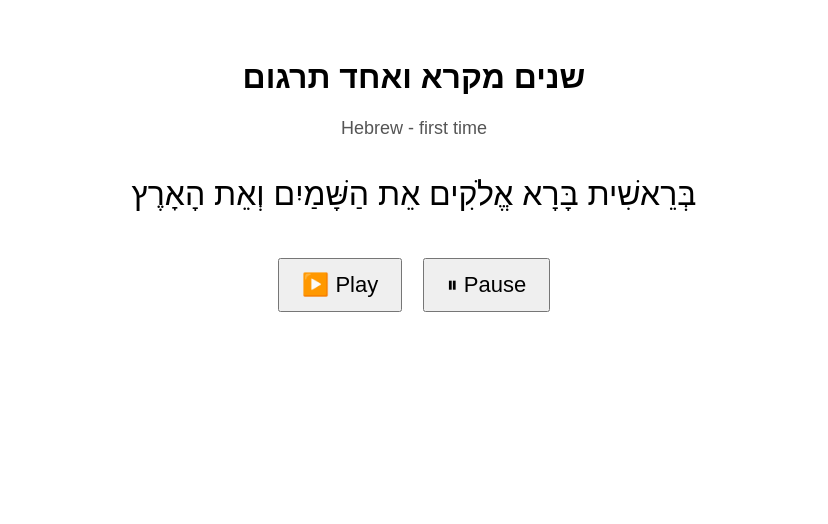
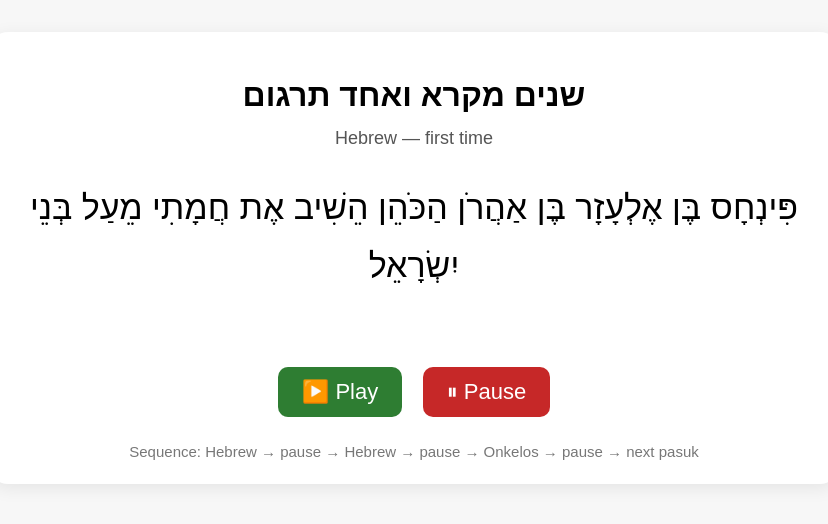
Before and after one commit to yaakovlyons-ai/shnayim-mikra, a plain HTML site: page index.html in a window 1280 px wide. Both pictures are taken after a click on the button "▶️ Play". Shown: the whole page, without its empty margins (226-1054 px from the left). Drawn offline with Linux system fonts and the light colour scheme.

Commit message:
Update index.html

```diff
--- a/index.html
+++ b/index.html
@@ -1,54 +1,130 @@
 <!DOCTYPE html>
-<html>
+<html lang="en">
 <head>
-  <meta charset="UTF-8">
+  <meta charset="UTF-8" />
+  <meta name="viewport" content="width=device-width, initial-scale=1.0" />
   <title>Shnayim Mikra</title>
+
   <style>
-    body { font-family: Arial; text-align: center; padding: 30px; }
-    button { font-size: 22px; padding: 12px 22px; margin: 8px; }
-    #text { font-size: 32px; direction: rtl; margin: 30px; line-height: 1.6; }
-    #status { font-size: 18px; color: #555; }
+    body {
+      font-family: Arial, sans-serif;
+      text-align: center;
+      padding: 24px;
+      background: #f7f7f7;
+    }
+
+    .card {
+      max-width: 800px;
+      margin: auto;
+      background: white;
+      padding: 24px;
+      border-radius: 18px;
+      box-shadow: 0 4px 18px rgba(0,0,0,0.08);
+    }
+
+    h1 {
+      margin-bottom: 8px;
+    }
+
+    #status {
+      font-size: 18px;
+      color: #555;
+      margin: 14px 0;
+    }
+
+    #text {
+      font-size: 34px;
+      direction: rtl;
+      line-height: 1.7;
+      margin: 30px 0;
+      min-height: 150px;
+    }
+
+    button {
+      font-size: 22px;
+      padding: 12px 24px;
+      margin: 8px;
+      border-radius: 10px;
+      border: none;
+      cursor: pointer;
+    }
+
+    .play {
+      background: #2e7d32;
+      color: white;
+    }
+
+    .pause {
+      background: #c62828;
+      color: white;
+    }
+
+    .small {
+      font-size: 15px;
+      color: #777;
+      margin-top: 18px;
+    }
   </style>
 </head>
+
 <body>
+  <div class="card">
+    <h1>שנים מקרא ואחד תרגום</h1>
+    <div id="status">Ready — Parshas Pinchas</div>
 
-  <h1>שנים מקרא ואחד תרגום</h1>
+    <div id="text">
+      פִּינְחָס בֶּן אֶלְעָזָר בֶּן אַהֲרֹן הַכֹּהֵן
+    </div>
 
-  <div id="status">Ready</div>
+    <button class="play" onclick="start()">▶️ Play</button>
+    <button class="pause" onclick="pausePlayer()">⏸ Pause</button>
 
-  <div id="text">בְּרֵאשִׁית בָּרָא אֱלֹקִים אֵת הַשָּׁמַיִם וְאֵת הָאָרֶץ</div>
-
-  <button onclick="start()">▶️ Play</button>
-  <button onclick="pause()">⏸ Pause</button>
+    <div class="small">
+      Sequence: Hebrew → pause → Hebrew → pause → Onkelos → pause → next pasuk
+    </div>
+  </div>
 
 <script>
 const pesukim = [
   {
-    hebrew: "בְּרֵאשִׁית בָּרָא אֱלֹקִים אֵת הַשָּׁמַיִם וְאֵת הָאָרֶץ",
-    targum: "בְּקַדְמִין בְּרָא יְיָ יָת שְׁמַיָּא וְיָת אַרְעָא"
+    hebrew: "פִּינְחָס בֶּן אֶלְעָזָר בֶּן אַהֲרֹן הַכֹּהֵן הֵשִׁיב אֶת חֲמָתִי מֵעַל בְּנֵי יִשְׂרָאֵל",
+    targum: "פִּינְחָס בַּר אֶלְעָזָר בַּר אַהֲרֹן כַּהֲנָא אֲתֵיב יָת רוּגְזִי מֵעַל בְּנֵי יִשְׂרָאֵל"
   },
   {
-    hebrew: "וְהָאָרֶץ הָיְתָה תֹהוּ וָבֹהוּ",
-    targum: "וְאַרְעָא הֲוָת צָדְיָא וְרֵיקַנְיָא"
+    hebrew: "בְּקַנְאוֹ אֶת קִנְאָתִי בְּתוֹכָם וְלֹא כִלִּיתִי אֶת בְּנֵי יִשְׂרָאֵל בְּקִנְאָתִי",
+    targum: "בְּקַנָּאוּתֵיהּ יָת קַנָּאוּתִי בֵּינֵיהוֹן וְלָא שֵׁיצֵיתִי יָת בְּנֵי יִשְׂרָאֵל בְּקַנָּאוּתִי"
+  },
+  {
+    hebrew: "לָכֵן אֱמֹר הִנְנִי נֹתֵן לוֹ אֶת בְּרִיתִי שָׁלוֹם",
+    targum: "בְּכֵן אֱמַר הָא אֲנָא יָהֵיב לֵיהּ יָת קְיָמִי שְׁלָם"
   }
 ];
 
 let currentPasuk = 0;
 let running = false;
 
+function prepareForSpeech(text) {
+  return text
+    .replace(/יְיָ/g, "Hashem")
+    .replace(/יי/g, "Hashem")
+    .replace(/ה'/g, "Hashem");
+}
+
 function getPauseSeconds(text) {
   const wordCount = text.trim().split(/\s+/).length;
   return wordCount <= 6 ? 6 : 6 + ((wordCount - 6) * 0.5);
 }
 
-function speak(text, label) {
+function speak(displayText, speechText, label) {
   return new Promise(resolve => {
     if (!running) return resolve();
 
-    document.getElementById("text").innerText = text;
+    document.getElementById("text").innerText = displayText;
     document.getElementById("status").innerText = label;
 
-    const utterance = new SpeechSynthesisUtterance(text);
+    speechSynthesis.cancel();
+
+    const utterance = new SpeechSynthesisUtterance(speechText);
     utterance.lang = "he-IL";
     utterance.rate = 0.65;
 
@@ -62,7 +138,7 @@ function waitSeconds(seconds, label) {
     if (!running) return resolve();
 
     document.getElementById("status").innerText =
-      label + " (" + seconds + " seconds)";
+      label + " — " + seconds + " seconds";
 
     setTimeout(resolve, seconds * 1000);
   });
@@ -72,32 +148,38 @@ async function playCurrentPasuk() {
   while (running && currentPasuk < pesukim.length) {
     const p = pesukim[currentPasuk];
 
-    await speak(p.hebrew, "Hebrew - first time");
-    await waitSeconds(getPauseSeconds(p.hebrew), "Repeat it now");
+    await speak(p.hebrew, prepareForSpeech(p.hebrew), "Hebrew — first time");
+    await waitSeconds(getPauseSeconds(p.hebrew), "Repeat Hebrew now");
 
-    await speak(p.hebrew, "Hebrew - second time");
-    await waitSeconds(getPauseSeconds(p.hebrew), "Repeat it now");
+    await speak(p.hebrew, prepareForSpeech(p.hebrew), "Hebrew — second time");
+    await waitSeconds(getPauseSeconds(p.hebrew), "Repeat Hebrew now");
 
-    await speak(p.targum, "Onkelos");
-    await waitSeconds(getPauseSeconds(p.targum), "Repeat the Onkelos now");
+    await speak(p.targum, prepareForSpeech(p.targum), "Onkelos");
+    await waitSeconds(getPauseSeconds(p.targum), "Repeat Onkelos now");
 
     currentPasuk++;
   }
 
   if (currentPasuk >= pesukim.length) {
+    running = false;
     document.getElementById("status").innerText = "Finished";
-    running = false;
   }
 }
 
 function start() {
   if (running) return;
+
   running = true;
   speechSynthesis.cancel();
+
+  if (currentPasuk >= pesukim.length) {
+    currentPasuk = 0;
+  }
+
   playCurrentPasuk();
 }
 
-function pause() {
+function pausePlayer() {
   running = false;
   speechSynthesis.cancel();
   document.getElementById("status").innerText = "Paused";
```
